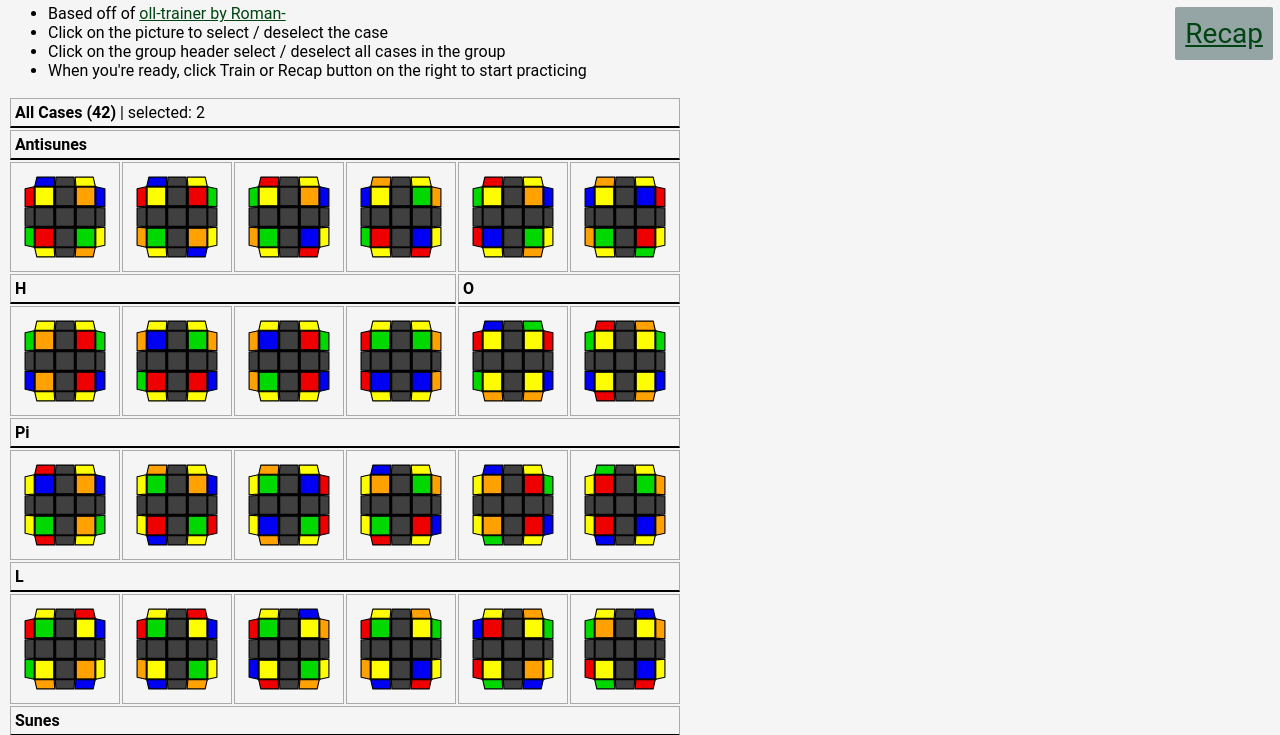
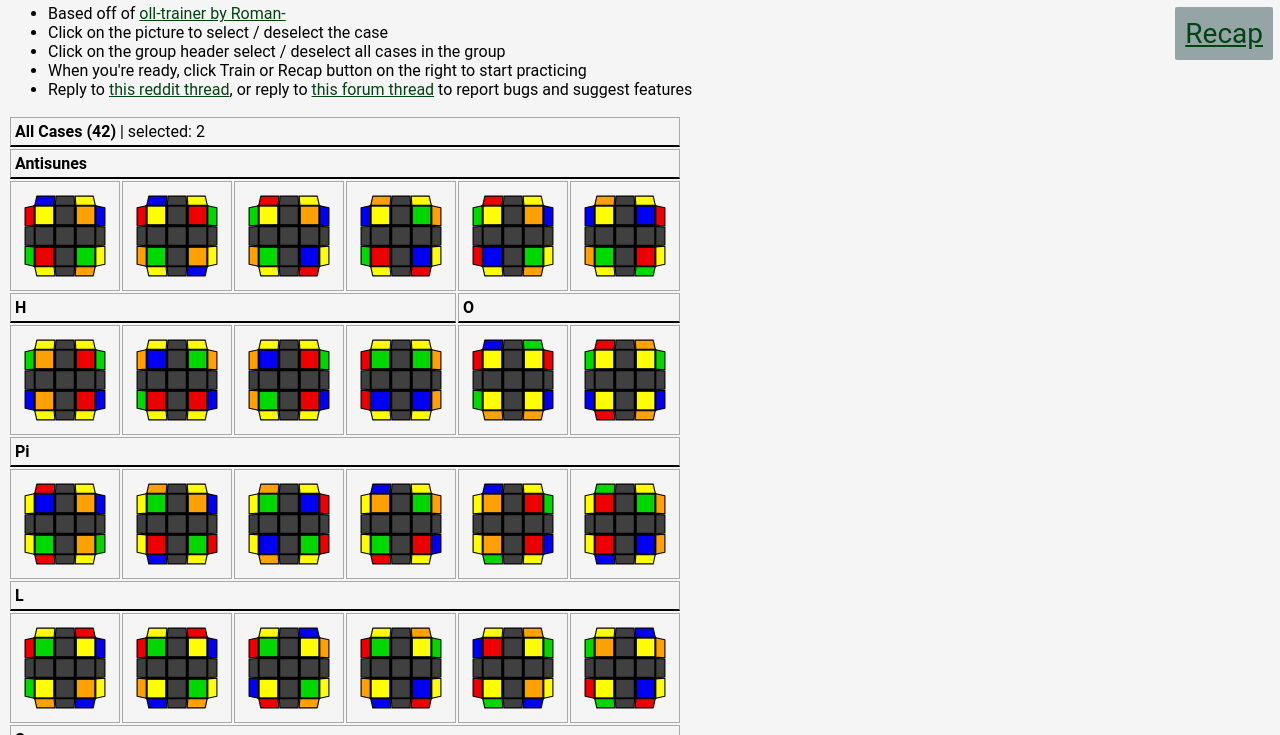
Before and after one commit to Innovatedcuber/cmll, a plain HTML site: page index.html in a window 1280 px wide. Shown: the part 63-798 px from the top of the page. Drawn offline with Linux system fonts and the light colour scheme.

Commit message:
add replies

```diff
--- a/index.html
+++ b/index.html
@@ -78,7 +78,7 @@ CMLL Trainer
                 <li>Click on the picture to select / deselect the case</li>
                 <li>Click on the group header select / deselect all cases in the group</li>
                 <li>When you're ready, click Train or Recap button on the right to start practicing</li>
-                <!-- <li>rReply to <a href="https://www.reddit.com/r/Cubers/comments/c7iw8d/cmll_trainer_by_me/">this reddit thread</a>, or reply to <a href="https://www.speedsolving.com/threads/i-created-a-cmll-trainer-similar-to-my-coll-trainer-link-at-bottom.74461/">this forum thread</a> to report bugs and suggest features</li> -->
+                <li>Reply to <a href="https://www.reddit.com/r/Cubers/comments/c7iw8d/cmll_trainer_by_me/">this reddit thread</a>, or reply to <a href="https://www.speedsolving.com/threads/i-created-a-cmll-trainer-similar-to-my-coll-trainer-link-at-bottom.74461/">this forum thread</a> to report bugs and suggest features</li>
             </ul>
         </div>
 		<div id="cases_selection">
```
